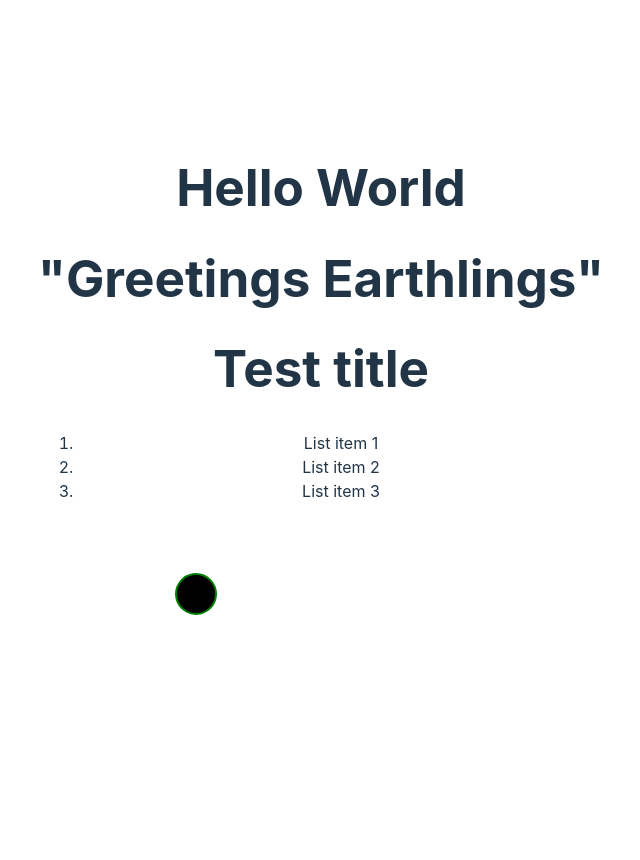
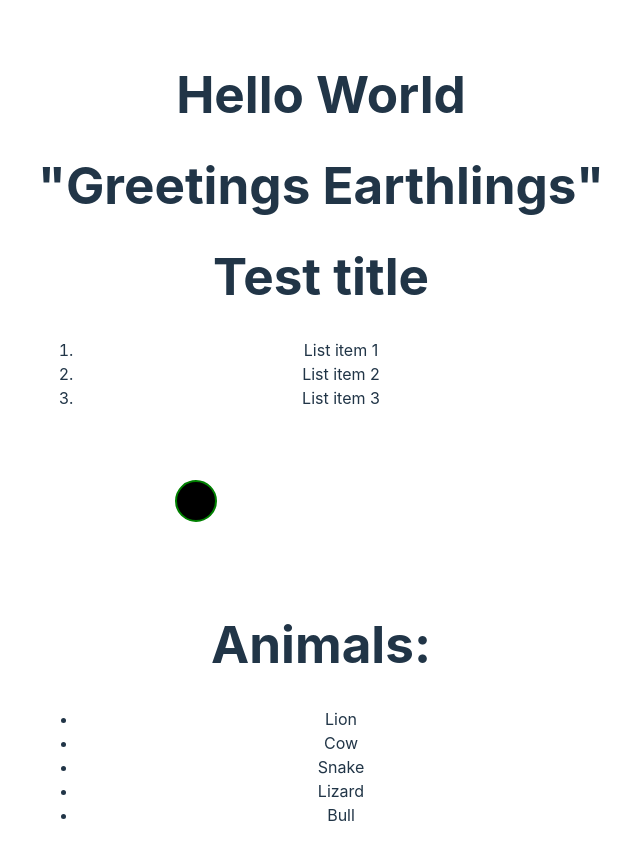
Before and after one commit to MikeAtwood/vite-react, a React (Vite) app: page / in a window 1280 px wide. Shown: the top 860 px of the page, without its empty margins (319-959 px from the left). Before the commit the page ends 800 px from the top, so only its background shows below. Built offline with nearby package versions, Linux system fonts and the light colour scheme.

Commit message:
added animals

```diff
--- a/src/App.jsx
+++ b/src/App.jsx
@@ -1,6 +1,7 @@
 import './App.css'
 import Greeting from './assets/components/Greeting'
 import Test from './assets/components/Test'
+import Animals from './assets/components/Animals'
 
 function App() {
 
@@ -10,6 +11,7 @@ function App() {
         <h1>Hello World</h1>
         <Greeting />
         <Test />
+        <Animals />
       </div>
     </>
   )
--- /dev/null
+++ b/src/assets/components/Animals.jsx
@@ -0,0 +1,15 @@
+const Animals = () => {
+    const animals = ["Lion", "Cow", "Snake", "Lizard", "Bull"]
+    const animalsList = animals.map((animal) => <li key={animal}>{animal}</li>)
+
+    return (
+        <div>
+            <h1>Animals: </h1>
+            <ul>
+                {animalsList}
+            </ul>
+        </div>
+    )
+}
+
+export default Animals
```
